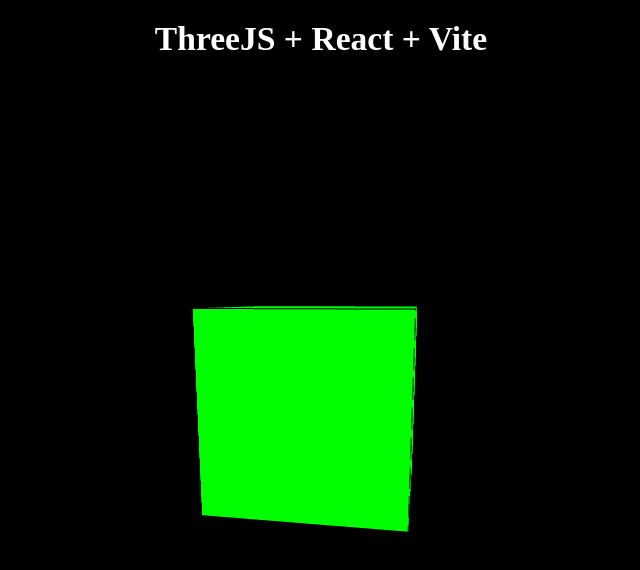
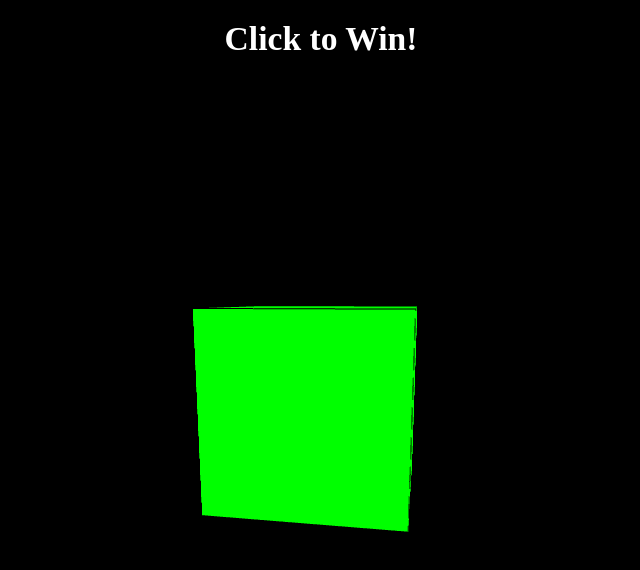
Before and after one commit to olegkoltsovace-source/ViteReact3JS, a React (Vite) app: page / in a window 1280 px wide. Shown: the top 570 px of the page, without its empty margins (319-959 px from the left). Built offline with nearby package versions, Linux system fonts and the light colour scheme.

Commit message:
fix: change title

```diff
--- a/src/App.jsx
+++ b/src/App.jsx
@@ -18,7 +18,7 @@ const App = () => (
         pointerEvents: 'none',
       }}
     >
-      ThreeJS + React + Vite
+      Click to Win!
     </h1>
     <ThreeScene />
   </>
```
